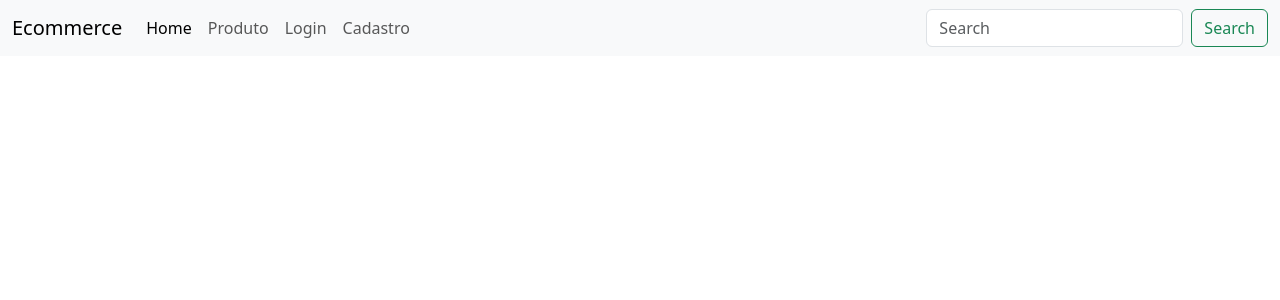
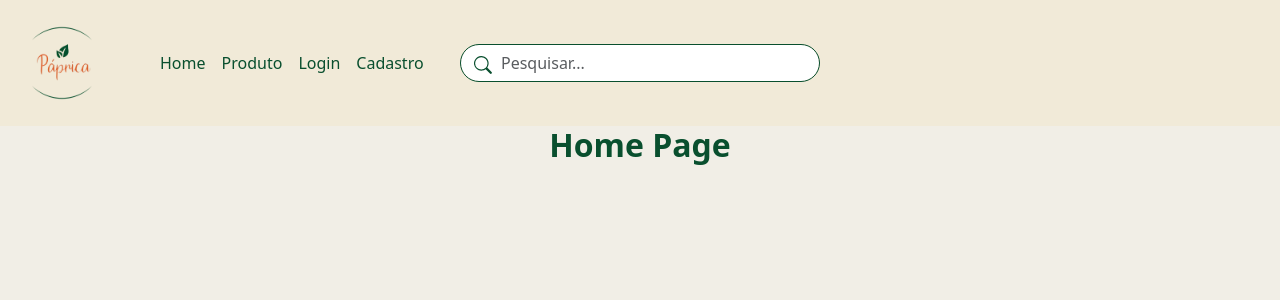
Before and after one commit to gbgouveia/Ecommercie, a Flask app: page / in a window 1280 px wide. Shown: the top 300 px of the page. Run offline with Flask 3, Linux system fonts and the light colour scheme.

Commit message:
Atualizaçáo

```diff
--- a/app.py
+++ b/app.py
@@ -2,6 +2,16 @@ from flask import Flask,render_template
 
 app = Flask(__name__)
 
+
 @app.route('/')
-def hello_world():
+def page_home():
     return render_template("home.html")
+
+@app.route('/produtos')
+def page_produto():
+    itens=[
+        {'id':1, 'nome': 'Celular', 'codigo_barra':'121515121541', 'preco': 1200},
+        {'id':1, 'nome': 'Celular', 'codigo_barra':'121515121541', 'preco': 1200},
+        {'id':1, 'nome': 'Celular', 'codigo_barra':'121515121541', 'preco': 1200}
+    ]
+    return render_template("produtos.html",itens=itens)
--- /dev/null
+++ b/static/style.css
@@ -0,0 +1,76 @@
+.custom-body {
+  background-color: #f1eee6 !important;
+}
+.letras{
+  color: #094f2e;
+  font-weight: bold;
+  text-align: center;
+}
+.custom-navbar {
+  background-color: #f1ead8 !important;
+}
+/* Logo */
+.custom-navbar .navbar-brand {
+  color: #094f2e !important;
+  font-weight: bold;
+}
+
+/* Links */
+.custom-navbar .nav-link {
+  color: #094f2e !important;
+  font-weight: 500;
+}
+
+.custom-navbar .nav-link:hover {
+  color: #0c6b3e !important;
+}
+
+/* Input search */
+.custom-input {
+  border: 1px solid #094f2e;
+}
+
+/* Botão */
+.custom-btn {
+  color: #094f2e;
+  border: 1px solid #094f2e;
+}
+
+.custom-btn:hover {
+  background-color: #094f2e;
+  color: #ffffff;
+}
+.search-box {
+  position: absolute;
+  left: 50%;
+  transform: translateX(-50%);
+  max-width: 360px;
+  width: 100%;
+}
+
+.search-input {
+  padding-left: 40px;
+  border-radius: 25px;
+  border: 1px solid #094f2e;
+}
+
+.search-icon {
+  position: absolute;
+  left: 14px;
+  top: 50%;
+  transform: translateY(-50%);
+  color: #094f2e;
+  pointer-events: none;
+}
+
+.logo-navbar {
+  height: 100px;
+  width: auto;
+  object-fit: contain;
+}
+
+/* Fundo geral da tabela */
+.custom-table {
+  background-color: #f1ead8 !important; /* bege claro */
+  color: #094f2e;
+}
--- /dev/null
+++ b/templates/base.html
@@ -0,0 +1,74 @@
+<!DOCTYPE html>
+<html lang="en">
+<head>
+  <meta charset="UTF-8">
+  <meta name="viewport" content="width=device-width, initial-scale=1.0">
+  <title>
+    {%block titulo%}
+
+    {%endblock%}
+  </title>
+
+  <!-- Bootstrap -->
+  <link rel="stylesheet" href="https://cdn.jsdelivr.net/npm/bootstrap@5.3.3/dist/css/bootstrap.min.css">
+
+  <!-- Seu CSS -->
+  <link rel="stylesheet" href="/static/style.css">
+</head>
+
+<body class="custom-body">
+
+<nav class="navbar navbar-expand-lg custom-navbar">
+  <div class="container-fluid d-flex align-items-center position-relative">
+
+    <!-- Logo -->
+    <a class="navbar-brand" href="#">
+      <img src="/static/image/LOGO.png" alt="Logo Ecommerce" class="logo-navbar">
+    </a>
+
+    <!-- Botão mobile -->
+    <button class="navbar-toggler" type="button" data-bs-toggle="collapse" data-bs-target="#navbarSupportedContent">
+      <span class="navbar-toggler-icon"></span>
+    </button>
+
+    <!-- Menu -->
+    <div class="collapse navbar-collapse" id="navbarSupportedContent">
+      <ul class="navbar-nav ms-4">
+        <li class="nav-item">
+          <a class="nav-link active" href="{{url_for('page_home')}}">Home</a>
+        </li>
+        <li class="nav-item">
+          <a class="nav-link active" href="{{url_for('page_produto')}}">Produto</a>
+        </li>
+        <li class="nav-item">
+          <a class="nav-link active" href="#">Login</a>
+        </li>
+        <li class="nav-item">
+          <a class="nav-link active" href="#">Cadastro</a>
+        </li>
+      </ul>
+    </div>
+
+    <!-- BUSCA CENTRAL -->
+    <form class="search-box mx-auto" role="search">
+      <span class="search-icon">
+        <svg xmlns="http://www.w3.org/2000/svg" width="18" height="18" fill="currentColor" class="bi bi-search" viewBox="0 0 16 16">
+          <path d="M11.742 10.344a6.5 6.5 0 1 0-1.397 1.398h-.001l3.85 3.85a1 1 0 0 0 1.415-1.414l-3.85-3.85zM12 6.5a5.5 5.5 0 1 1-11 0 5.5 5.5 0 1 1 11 0"/>
+        </svg>
+      </span>
+
+      <input class="form-control search-input" type="search" placeholder="Pesquisar...">
+    </form>
+
+  </div>
+</nav>
+{%block conteudos%}
+
+{%endblock%}
+
+
+<!-- Bootstrap JS -->
+<script src="https://cdn.jsdelivr.net/npm/bootstrap@5.3.3/dist/js/bootstrap.bundle.min.js"></script>
+
+</body>
+</html>
--- a/templates/home.html
+++ b/templates/home.html
@@ -1,49 +1,9 @@
-<!DOCTYPE html>
-<html lang="en">
-<head>
-    <meta charset="UTF-8">
-    <meta name="viewport" content="width=device-width, initial-scale=1.0">
-    <title>Document</title>
-    <link rel="stylesheet" href="https://cdn.jsdelivr.net/npm/bootstrap@5.3.3/dist/css/bootstrap.min.css"
-    integrity="sha384-QWTKZyjpPEjISv5WaRU9OFeRpok6YctnYmDr5pNlyT2bRjXh0JMhjY6hW+ALEwIH" crossorigin="anonymous">
+{%extends 'base.html'%}
 
+{%block titulo%}
+  Home
+{%endblock%}
 
-
-
-</head>
-<body>
-    <nav class="navbar navbar-expand-lg bg-body-tertiary">
-  <div class="container-fluid">
-    <a class="navbar-brand" href="#">Ecommerce</a>
-    <button class="navbar-toggler" type="button" data-bs-toggle="collapse" data-bs-target="#navbarSupportedContent" aria-controls="navbarSupportedContent" aria-expanded="false" aria-label="Toggle navigation">
-      <span class="navbar-toggler-icon"></span>
-    </button>
-    <div class="collapse navbar-collapse" id="navbarSupportedContent">
-      <ul class="navbar-nav me-auto mb-2 mb-lg-0">
-        <li class="nav-item">
-          <a class="nav-link active" aria-current="page" href="#">Home</a>
-        </li>
-        <li class="nav-item">
-          <a class="nav-link" href="#">Produto</a>
-        </li>
-        <li class="nav-item">
-          <a class="nav-link" href="#">Login</a>
-        </li>
-        <li class="nav-item">
-          <a class="nav-link" href="#">Cadastro</a>
-        </li>
-      </ul>
-      <form class="d-flex" role="search">
-        <input class="form-control me-2" type="search" placeholder="Search" aria-label="Search"/>
-        <button class="btn btn-outline-success" type="submit">Search</button>
-      </form>
-    </div>
-  </div>
-</nav>
-    <script src="https://cdn.jsdelivr.net/npm/bootstrap@5.3.3/dist/js/bootstrap.min.js"
-    integrity="sha384-0pUGZvbkm6XF6gxjEnlmuGrJXVbNuzT9qBBavbLwCsOGabYfZo0T0to5eqruptLy" crossorigin="anonymous"></script>
-    <script src="https://cdn.jsdelivr.net/npm/bootstrap@5.3.3/dist/js/bootstrap.bundle.min.js"
-    integrity="sha384-YvpcrYf0tY3lHB60NNkmXc5s9fDVZLESaAA55NDzOxhy9GkcIdslK1eN7N6jIeHz" crossorigin="anonymous"></script>
-
-</body>
-</html>
+{%block conteudos%}
+<h2 class="letras" >Home Page</h2>
+{%endblock%}
```
Also changed, not shown: templates/produtos.html (added, +32 -0 lines), static/image/LOGO.png (added).
